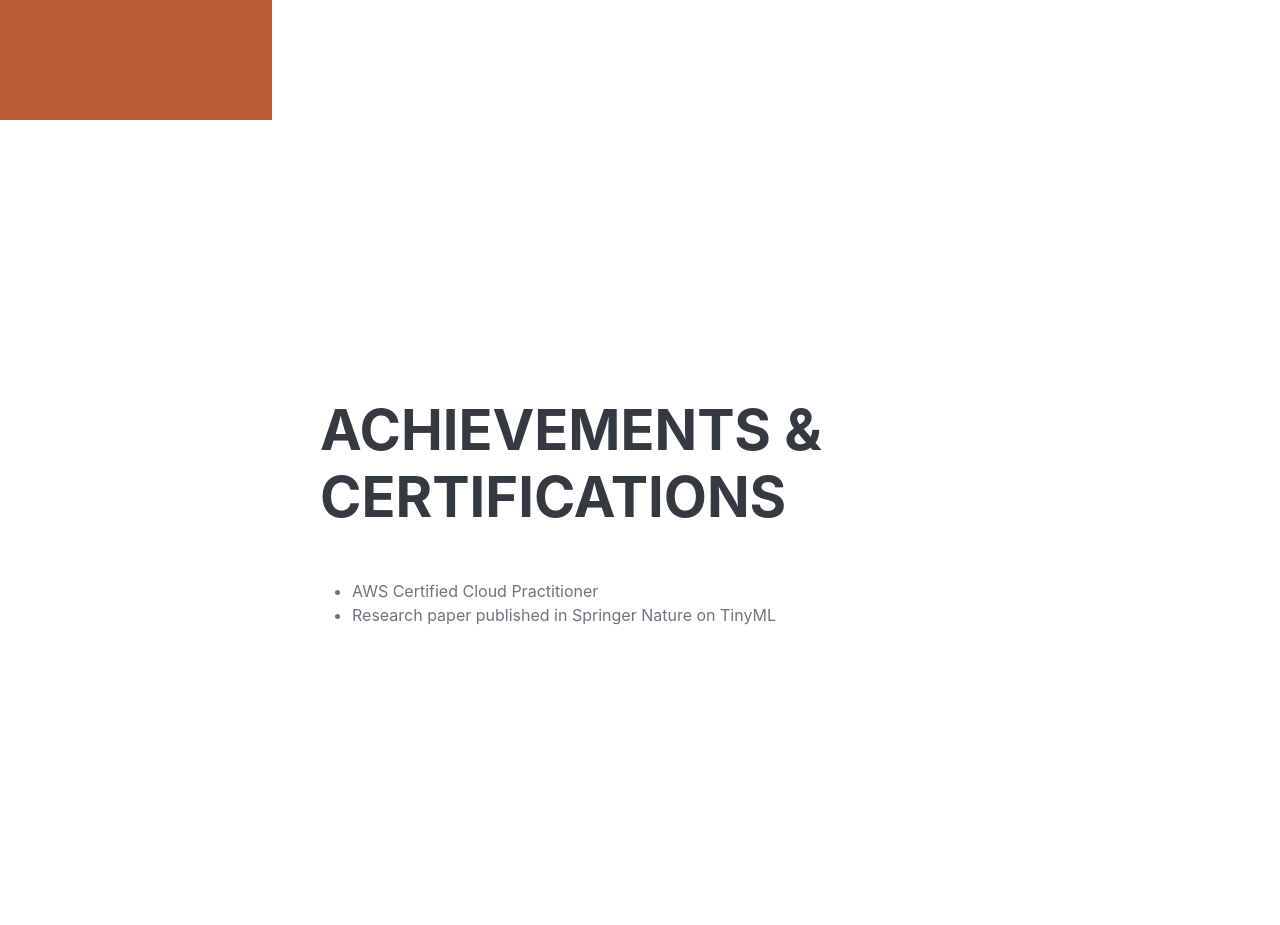
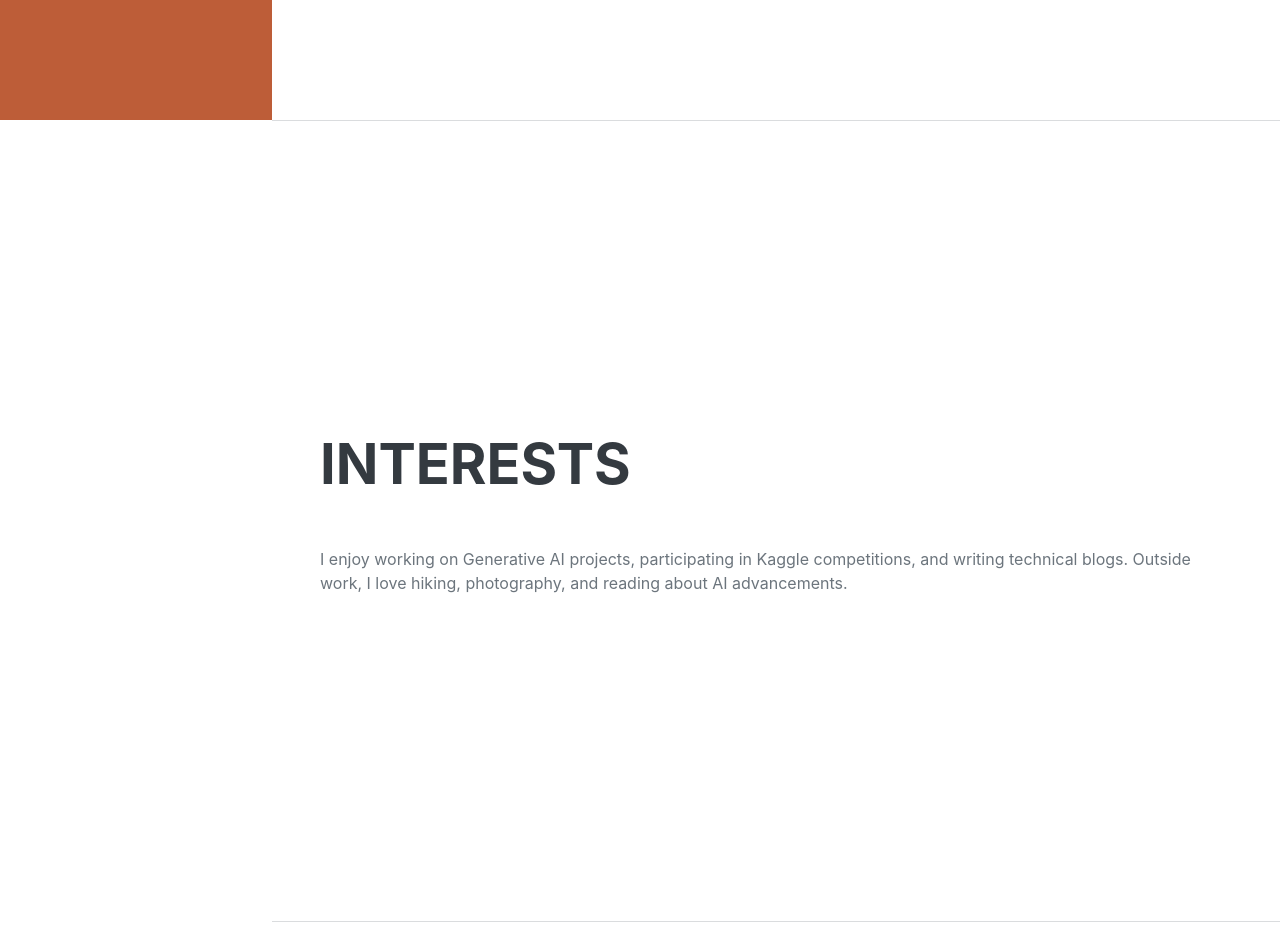
Before and after one commit to Aiswariyat/aiswariyat.github.io, a plain HTML site: page index.html in a window 1280 px wide. Shown: the part 680-1605 px from the top of the page. Drawn offline with nearby package versions, Linux system fonts and the light colour scheme; a web font is replaced by a local one.

Commit message:
Initial commit

```diff
--- a/index.html
+++ b/index.html
@@ -42,12 +42,21 @@
                     </ul>
                 </div>
             </section>
+            <hr class="m-0" />
+            <section class="resume-section" id="interests">
+                <div class="resume-section-content">
+                    <h2 class="mb-5">Interests</h2>
+                    <p>I enjoy working on Generative AI projects, participating in Kaggle competitions, and writing technical blogs. Outside work, I love hiking, photography, and reading about AI advancements.</p>
+                </div>
+            </section>
+            <hr class="m-0" />
             <section class="resume-section" id="awards">
                 <div class="resume-section-content">
                     <h2 class="mb-5">Achievements & Certifications</h2>
                     <ul>
-                        <li>AWS Certified Cloud Practitioner</li>
-                        <li>Research paper published in Springer Nature on TinyML</li>
+                        <li><a href="https://www.credly.com/badges/3e5c5916-53e7-4d9a-a77f-01ac5860ac96/public_url" target="_blank">AWS Certified Cloud Practitioner</a></li>
+                        <li><a href="https://lnkd.in/gjGNPsDf" target="_blank">Research paper published in Springer Nature on TinyML</a></li>
+                        <li>Top 5% in multiple Kaggle ML competitions</li>
                     </ul>
                 </div>
             </section>
```
